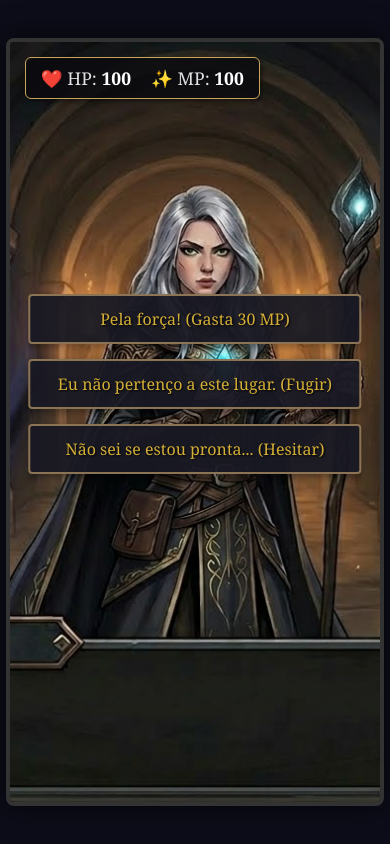
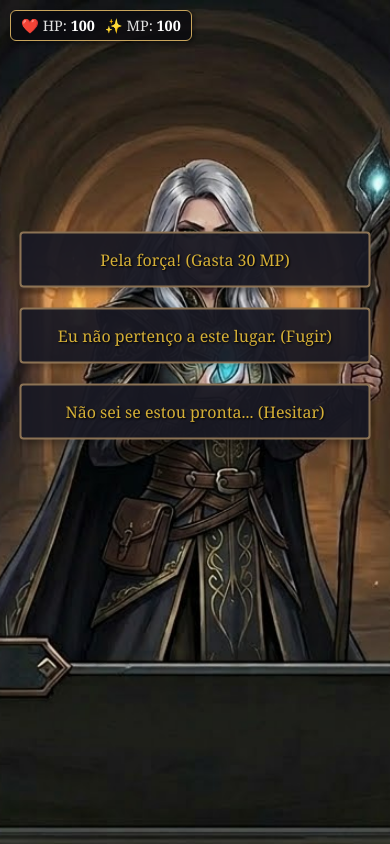
Before and after one commit to fantasticoseditora/prototipo, a plain HTML site: page index.html in a window 390 px wide. Drawn offline with Linux system fonts and the light colour scheme.

Commit message:
Add files via upload

```diff
--- a/index.html
+++ b/index.html
@@ -2,10 +2,12 @@
 <html lang="pt-br">
 <head>
     <meta charset="UTF-8">
-    <title>Fantásticos Games - O Selo de Elara</title>
+    <meta name="viewport" content="width=device-width, initial-scale=1.0, maximum-scale=1.0, user-scalable=no">
+    <title>Fantásticos Games - O Selo de Elara (Mobile Ready)</title>
     <style>
+        /* --- ESTILOS GERAIS --- */
         body {
-            background-color: #0d0d1a; /* Fundo escuro para a página */
+            background-color: #0d0d1a;
             color: #e0e0e0;
             font-family: 'Georgia', serif;
             display: flex;
@@ -13,9 +15,11 @@
             align-items: center;
             height: 100vh;
             margin: 0;
-            overflow: hidden; /* Evita rolagem na página */
+            overflow: hidden; /* Evita rolagem indesejada */
+            touch-action: none; /* Melhora a resposta ao toque no celular */
         }
 
+        /* --- CONTÊINER PRINCIPAL (Desktop) --- */
         #game-container {
             width: 80%;
             max-width: 1024px;
@@ -23,17 +27,17 @@
             max-height: 768px;
             background-color: #000;
             border: 4px solid #333;
-            border-radius: 8px; /* Bordas arredondadas suaves */
+            border-radius: 8px;
             position: relative;
             box-shadow: 0 0 30px rgba(0, 0, 0, 0.8);
             display: flex;
             flex-direction: column;
-            overflow: hidden; /* Mantém o conteúdo dentro do contêiner */
+            overflow: hidden;
         }
 
-        /* Área da Imagem de Fundo */
+        /* --- IMAGEM DE FUNDO --- */
         #scene-container {
-            flex-grow: 1; /* Ocupa o máximo de espaço possível */
+            flex-grow: 1;
             position: relative;
             overflow: hidden;
         }
@@ -41,18 +45,17 @@
         #background {
             width: 100%;
             height: 100%;
-            object-fit: cover; /* A imagem cobre a área, cortando o excesso */
+            object-fit: cover; /* Faz a imagem preencher a tela sem distorcer */
             opacity: 1;
             transition: opacity 0.5s ease-in-out;
             display: block;
         }
 
-        /* Efeito de transição de tela preta */
         .fade-out {
             opacity: 0 !important;
         }
 
-        /* Status Bar no topo da tela */
+        /* --- BARRA DE STATUS (HP/MP) --- */
         #stats-bar {
             position: absolute;
             top: 15px;
@@ -69,7 +72,7 @@
         }
         .stat-value { font-weight: bold; color: #fff; }
 
-        /* Contêiner de Opções (Centralizado) */
+        /* --- BOTÕES DE ESCOLHA --- */
         #options-container {
             position: absolute;
             top: 45%;
@@ -85,7 +88,7 @@
 
         .option-btn {
             background: rgba(25, 25, 35, 0.95);
-            color: #d4af37; /* Dourado suave */
+            color: #d4af37;
             border: 2px solid #8b7355;
             padding: 15px 20px;
             cursor: pointer;
@@ -96,9 +99,11 @@
             transition: all 0.2s ease;
             box-shadow: 0 4px 6px rgba(0,0,0,0.3);
             text-shadow: 1px 1px 2px #000;
+            /* Previne o zoom ao dar "dois toques" rápido no celular */
+            touch-action: manipulation;
         }
 
-        .option-btn:hover {
+        .option-btn:hover, .option-btn:active {
             background: #d4af37;
             color: #1a1a1a;
             border-color: #f0e6d2;
@@ -107,23 +112,28 @@
             text-shadow: none;
         }
 
-        /* Caixa de Diálogo Inferior */
+        /* --- CAIXA DE DIÁLOGO --- */
         #dialogue-container {
-            height: 25%; /* Altura fixa para a caixa de diálogo */
+            position: absolute;
+            bottom: 20px;
+            left: 50%;
+            transform: translateX(-50%);
+            width: 90%;
+            background: rgba(15, 15, 25, 0.85);
+            border: 3px solid #c9a55c;
+            border-radius: 10px;
+            padding: 30px;
+            box-sizing: border-box;
             min-height: 150px;
-            background: rgba(15, 15, 20, 0.95);
-            border-top: 3px solid #8b7355;
-            position: relative;
-            padding: 25px 30px 15px 30px;
-            box-sizing: border-box;
+            z-index: 5;
+            box-shadow: 0 0 15px rgba(0,0,0,0.8);
             display: flex;
             flex-direction: column;
-            z-index: 5;
         }
 
         #speaker-name {
             position: absolute;
-            top: -18px;
+            top: -20px;
             left: 30px;
             background: #8b7355;
             color: #f0e6d2;
@@ -142,21 +152,40 @@
             line-height: 1.5;
             color: #e8e8e8;
             text-shadow: 1px 1px 2px #000;
-            flex-grow: 1; /* Ocupa o espaço disponível */
         }
 
-        /* Classe utilitária para esconder elementos */
         .hidden { display: none !important; }
 
-        /* Media Queries para telas menores (smartphones) */
+        /* ========================================= */
+        /* AJUSTES MÁGICOS PARA O CELULAR (MOBILE)  */
+        /* ========================================= */
         @media (max-width: 768px) {
-            #game-container { width: 95%; height: 90vh; }
-            #dialogue-container { height: 30%; min-height: 180px; padding: 20px 15px 15px 15px; }
-            #speaker-name { font-size: 1rem; top: -14px; left: 15px; }
+            #game-container {
+                /* Ocupa a tela INTEIRA do celular, sem bordas ou fundos pretos sobrando */
+                width: 100vw;
+                height: 100vh;
+                max-width: none;
+                max-height: none;
+                border: none;
+                border-radius: 0;
+            }
+
+            #dialogue-container {
+                /* Ajusta a caixa de diálogo para não ficar muito gigante na tela pequena */
+                bottom: 10px;
+                width: 95%;
+                min-height: 130px;
+                padding: 25px 15px 15px 15px;
+            }
+
+            #speaker-name { font-size: 1rem; top: -15px; left: 15px; }
             #dialogue-text { font-size: 1.1rem; }
-            .option-btn { font-size: 1rem; padding: 12px; }
-            #options-container { width: 90%; }
-            #stats { font-size: 1rem; padding: 6px 12px; }
+
+            /* Ajusta os botões para ficarem fáceis de tocar com o dedão */
+            .option-btn { font-size: 1rem; padding: 15px; margin-bottom: 5px; }
+            #options-container { width: 90%; top: 40%; }
+
+            #stats-bar { font-size: 0.9rem; padding: 5px 10px; top: 10px; left: 10px; gap: 10px;}
         }
     </style>
 </head>
@@ -183,101 +212,73 @@
 </div>
 
 <script>
-    // --- 1. Estado do Jogo (Variáveis) ---
+    // --- Lógica do Jogo ---
     let playerHP = 100;
     let playerMP = 100;
 
-    // --- 2. Dados das Cenas (O "Roteiro") ---
-    // Aqui definimos o texto, a imagem de fundo e as escolhas de cada momento.
     const storyData = {
         start: {
             speaker: "O GUARDIÃO",
-            text: "'O conhecimento exige sacrifício', sussurra a criatura de névoa, bloqueando a porta. 'Como você passará?'",
-            bgImage: "image_11.png", // Imagem do encontro inicial
+            text: "'O conhecimento exige sacrifício', sussurra a criatura de névoa. 'Como você passará?'",
+            bgImage: "image_11.png",
             options: [
-                {
-                    text: "Pela força! (Gasta 30 MP)",
-                    action: () => changeScene('fight', 0, -30)
-                },
-                {
-                    text: "Eu não pertenço a este lugar. (Fugir)",
-                    action: () => changeScene('run', 0, 0)
-                },
-                {
-                    text: "Não sei se estou pronta... (Hesitar)",
-                    action: () => changeScene('surrender', -100, 0)
-                }
+                { text: "Pela força! (Gasta 30 MP)", action: () => changeScene('fight', 0, -30) },
+                { text: "Eu não pertenço a este lugar. (Fugir)", action: () => changeScene('run', 0, 0) },
+                { text: "Não sei se estou pronta... (Hesitar)", action: () => changeScene('surrender', -100, 0) }
             ]
         },
-
         fight: {
             speaker: "SISTEMA",
-            text: "O brilho da sua magia consome as sombras! Você venceu, mas o esforço foi grande. O caminho para os segredos da cripta está aberto.",
-            bgImage: "bg_elara_victory_clean.png", // IMAGEM: Vitória (Fundo Limpo)
-            options: [] // Sem opções = Fim de jogo
+            text: "O brilho da sua magia consome as sombras! Você venceu. O caminho para os segredos da cripta está aberto.",
+            bgImage: "bg_elara_victory_clean.png", // Imagem Limpa
+            options: []
         },
-
         run: {
             speaker: "SISTEMA",
-            text: "O ar puro do exterior queima seus pulmões. Você sobreviveu, mas o selo permanece intacto e o destino do mundo continua selado.",
-            bgImage: "bg_elara_retreat_clean.png", // IMAGEM: Fuga (Fundo Limpo)
+            text: "O ar puro do exterior queima seus pulmões. Você sobreviveu, mas o destino do mundo continua selado.",
+            bgImage: "bg_elara_retreat_clean.png", // Imagem Limpa
             options: []
         },
-
         surrender: {
             speaker: "SISTEMA",
-            text: "As correntes de névoa prendem seus pulsos e a escuridão toma conta. Sua jornada termina na frieza desta prisão.",
-            bgImage: "bg_elara_capture_clean.png", // IMAGEM: Captura (Fundo Limpo)
+            text: "As correntes de névoa prendem seus pulsos. Sua jornada termina na frieza desta prisão.",
+            bgImage: "bg_elara_capture_clean.png", // Imagem Limpa
             options: []
         }
     };
 
-    // --- 3. Lógica do Jogo (Funções) ---
-
-    // Função para atualizar os atributos (HP/MP) e avançar a cena
     function changeScene(sceneKey, hpChange, mpChange) {
-        // Atualiza atributos
         playerHP += hpChange;
         playerMP += mpChange;
-
-        // Garante que não passem de limites (ex: HP não fica negativo no visual)
         if (playerHP < 0) playerHP = 0;
 
-        // Atualiza a tela com os novos valores
         document.getElementById('hp').innerText = playerHP;
         document.getElementById('mp').innerText = playerMP;
 
-        // Renderiza a nova cena
         renderScene(sceneKey);
     }
 
-    // Função principal que desenha a tela com base nos dados da cena
     function renderScene(sceneKey) {
         const scene = storyData[sceneKey];
         const bgElement = document.getElementById('background');
 
-        // 1. Efeito de transição de imagem (Fade In/Out suave)
-        bgElement.classList.add('fade-out'); // Inicia o fade out
+        bgElement.classList.add('fade-out');
 
         setTimeout(() => {
-            // Após meio segundo (tempo do fade-out), troca a imagem
             if (scene.bgImage) {
                 bgElement.src = scene.bgImage;
             }
-            bgElement.classList.remove('fade-out'); // Inicia o fade in
-        }, 500); // 500ms = 0.5 segundos
+            bgElement.classList.remove('fade-out');
+        }, 500);
 
-        // 2. Atualiza os Textos
         document.getElementById('speaker-name').innerText = scene.speaker;
         document.getElementById('dialogue-text').innerText = scene.text;
 
-        // 3. Atualiza os Botões
         const optContainer = document.getElementById('options-container');
         const dialogueBox = document.getElementById('dialogue-container');
-        optContainer.innerHTML = ''; // Limpa botões anteriores
+        optContainer.innerHTML = '';
 
         if (scene.options.length > 0) {
-            // Se tem opções (É uma escolha)
             scene.options.forEach(opt => {
                 const btn = document.createElement('button');
                 btn.className = 'option-btn';
@@ -285,34 +286,24 @@
                 btn.onclick = opt.action;
                 optContainer.appendChild(btn);
             });
-            optContainer.classList.remove('hidden'); // Mostra os botões
-            dialogueBox.classList.add('hidden');     // Esconde o diálogo para focar na escolha
+            optContainer.classList.remove('hidden');
+            dialogueBox.classList.add('hidden');
 
         } else {
-            // Se NÃO tem opções (É uma tela final de Game Over/Vitória)
             const btn = document.createElement('button');
             btn.className = 'option-btn';
             btn.innerText = "Fim do Protótipo - Jogar Novamente";
-            btn.onclick = () => location.reload(); // Recarrega a página para reiniciar
+            btn.onclick = () => location.reload();
             optContainer.appendChild(btn);
 
-            // Nas telas finais, mostramos tanto o texto de conclusão quanto o botão de reiniciar
             optContainer.classList.remove('hidden');
             dialogueBox.classList.remove('hidden');
         }
     }
 
-    // --- 4. Iniciar Jogo ---
-    // Força o carregamento da primeira cena ao iniciar
     window.onload = () => {
-        // Ajusta a interface inicial para mostrar apenas o texto do Guardião e as opções
-        const optContainer = document.getElementById('options-container');
-        const dialogueBox = document.getElementById('dialogue-container');
-
-        // Simula o clique inicial para mostrar a primeira cena
         renderScene('start');
     };
-
 </script>
 
 </body>
```
